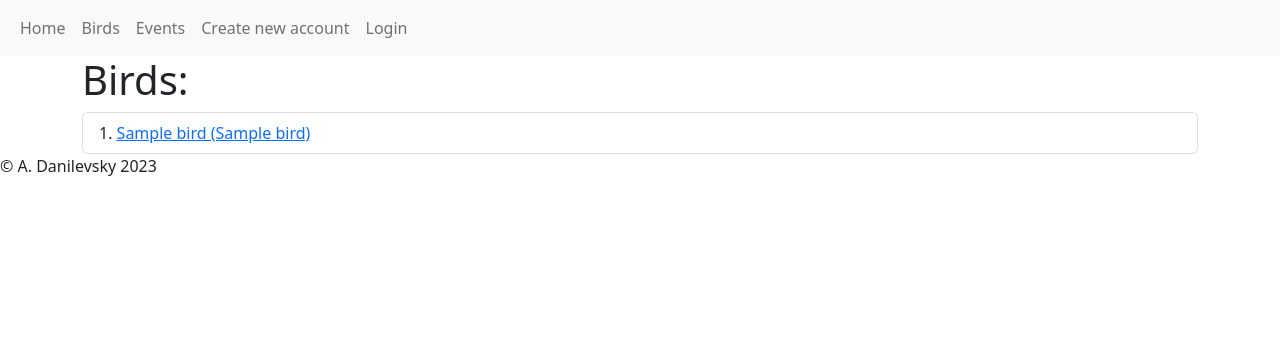
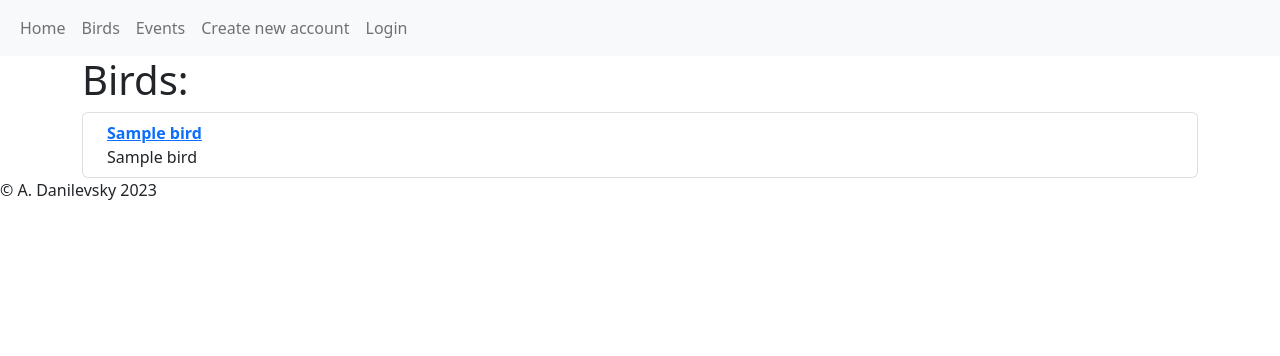
Before and after one commit to AleksandrDanilevskii/birdwatching_app, a Django app: page /birds/ in a window 1280 px wide. Shown: the top 356 px of the page. Run offline with Django 4.2, Linux system fonts and the light colour scheme; tables that the repository leaves empty hold one stand-in row (values such as "Sample post"); parts of the project's set-up code (start-up, migrations or seed data) failed here and were passed over.

Commit message:
Update birds and watch lists templates

```diff
--- a/birdwatching/birds/templates/birds/bird_list.html
+++ b/birdwatching/birds/templates/birds/bird_list.html
@@ -8,10 +8,13 @@ Birds list
   <div class="h1 mb-2">Birds:</div>
   {% if object_list %}
 
-    <div class="list-group list-group-numbered">
+    <div class="list-group">
       {% for bird in object_list %}
-        <li class="list-group-item">
-          <a href="{% url 'bird' pk=bird.pk%}">{{ bird.name }} ({{ bird.name_latin }})</a>
+        <li class="list-group-item d-flex justify-content-between align-items-start">
+          <div class="ms-2 me-auto">
+            <div class="fw-bold"><a href="{% url 'event' pk=bird.pk%}">{{ bird.name }}</a></div>
+            {{ bird.name_latin }}
+          </div>
         </li>
       {% endfor %}
     </div>
```
Also changed, not shown: birdwatching/birds/templates/birds/watch_list.html (+8 -3 lines).
